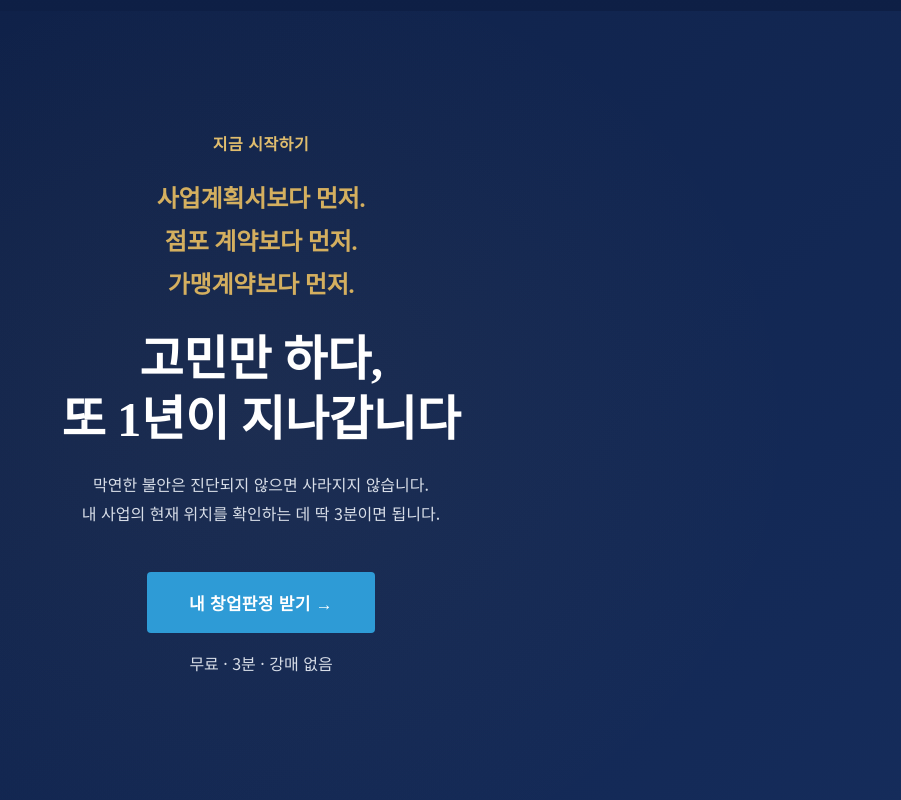
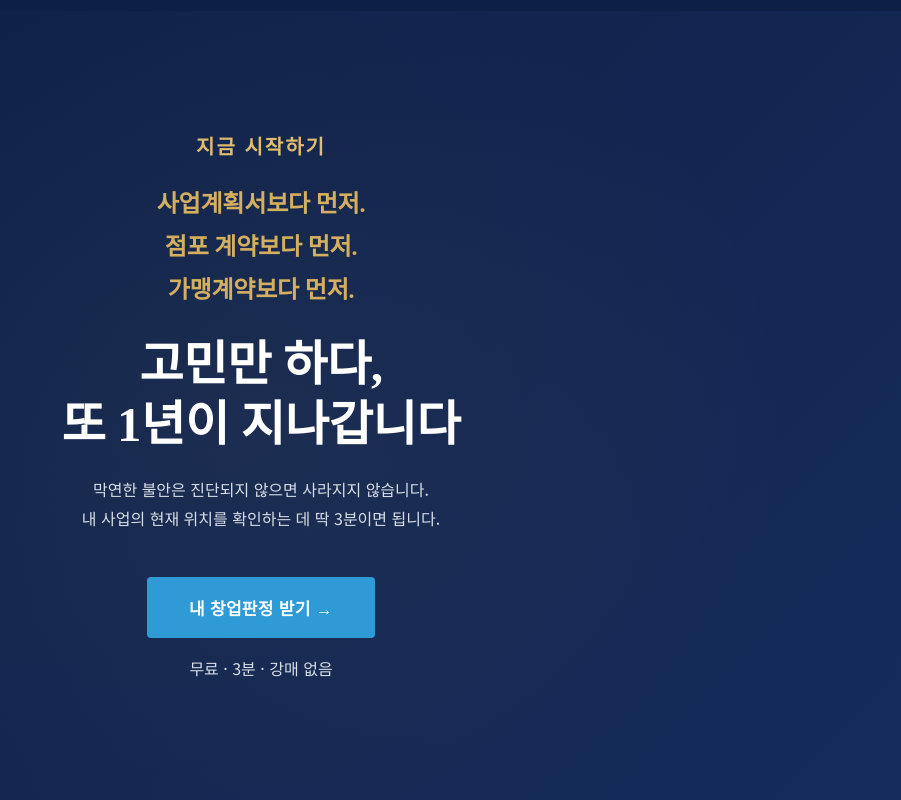
Before and after one commit to snsbiz8001/bizbuild-website, a plain HTML site: page index.html in a window 1280 px wide. Shown: the part 9920-10720 px from the top of the page, without its empty margins (379-1280 px from the left). Drawn offline with Linux system fonts and the light colour scheme.

Commit message:
style(cta): 클로징 아이브로우 크기 상향

```diff
--- a/index.html
+++ b/index.html
@@ -763,6 +763,10 @@ footer{
 @media(max-width:600px){
   .wf-punch{font-size:20px;margin-top:14px;}
 }
+
+/* ── 클로징 아이브로우 ── */
+#cta .eyebrow{font-size:20px;letter-spacing:2px;}
+@media(max-width:600px){#cta .eyebrow{font-size:18px;}}
 </style>
 </head>
 <body>
```
